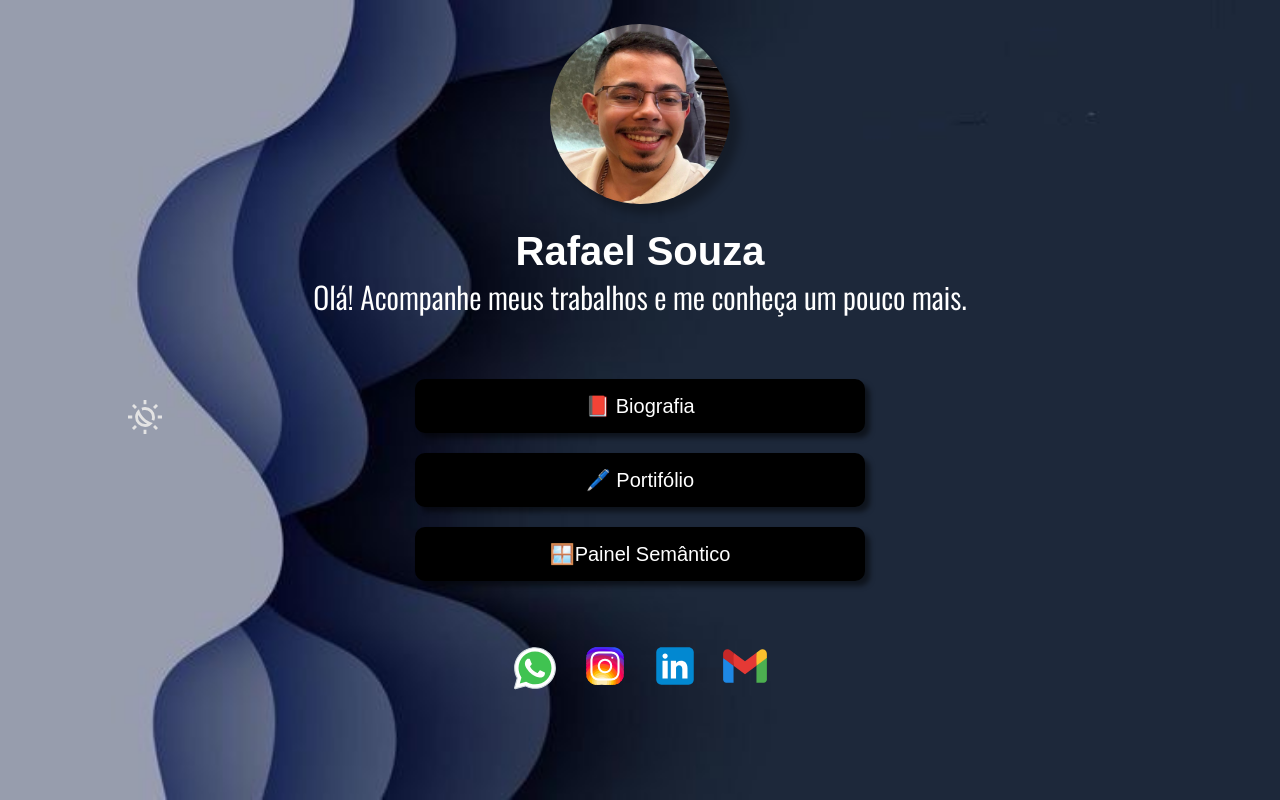
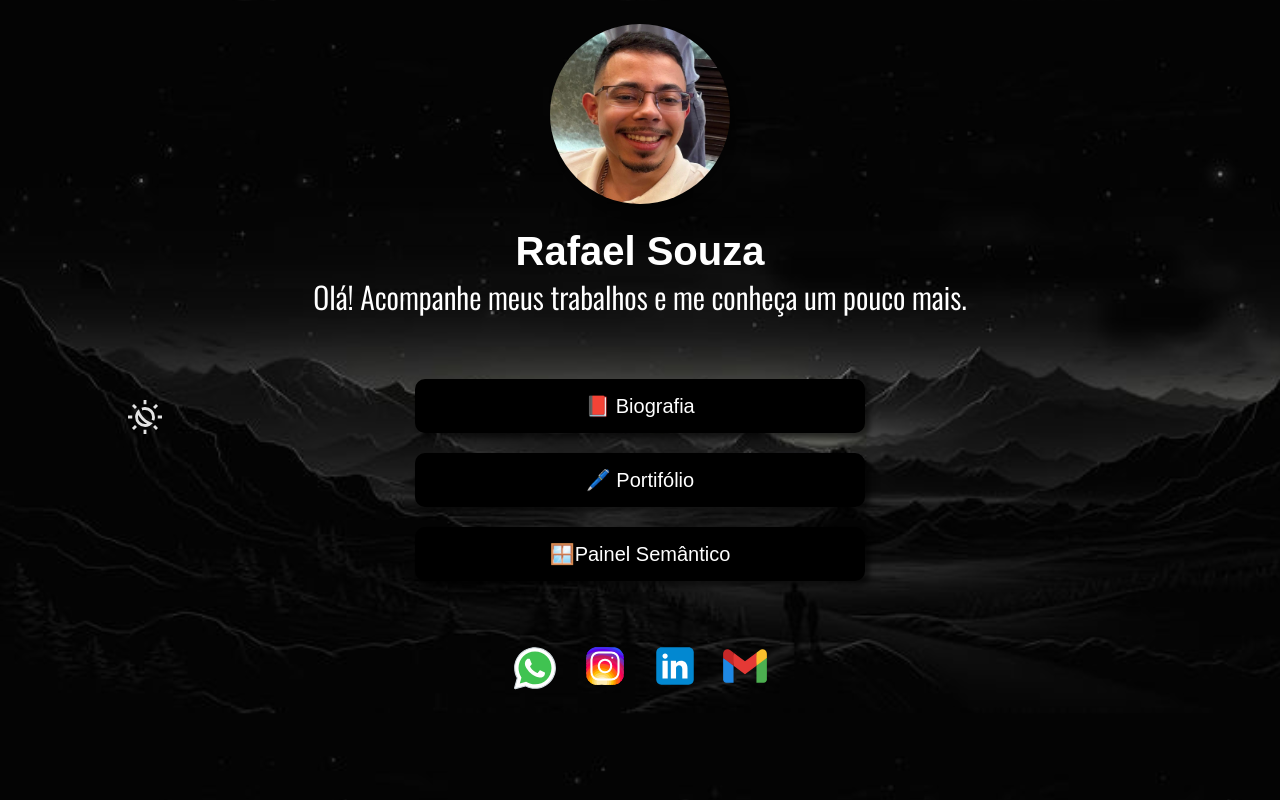
Before and after one commit to rafaelzaoramos172-crypto/LinkTree, a plain HTML site: page index.html in a window 1280 px wide. Both pictures are taken after a click on the element 145 px from the left and 419 px from the top of the page. Drawn offline with nearby package versions, Linux system fonts and the light colour scheme.

Commit message:
LinkTree finalizado

```diff
--- a/css/estilo.css
+++ b/css/estilo.css
@@ -11,7 +11,7 @@ body {
     /*background: linear-gradient(45deg, rgba(16, 79, 181, 0.717), black);*/
     /*background: radial-gradient(purple, rgba(34, 161, 240, 0.31));*/
     /*background-repeat*/
-    background-image: url("../recursos/img/fundo.png.png");
+    background-image: url("../recursos/img/fundooriginal.jpg");
 
     background-size: cover;
 
@@ -122,7 +122,7 @@ figure {
 
 svg:hover {
 
-    fill: rgb(214, 252, 0);
+    fill: rgb(0, 0, 0);
     cursor: pointer;
 
     transform: scale(1.2);
--- a/js/interatividade.js
+++ b/js/interatividade.js
@@ -20,17 +20,23 @@ $(function(){
                 botoes.css("background-color" , "black")
                 botoes.css ("color" , "white")
                 modoescuro = true;
-
-
+                fundo.css("background-image", "url('../recursos/img/fundoescuro.jpg') ");
+                titulo.css("color" , "white")
+                subtitulo.css("color", "white")
             }else{
 
                     botoes.css("background-color" , "white")
-                    botoes.css ("color" , "black")
+                    botoes.css ("color" , "black    ")
                     modoescuro = false;
+                    fundo.css("background-image", "url('../recursos/img/fundooriginal.jpg')")
+                    titulo.css("color" , "black")
+                    subtitulo.css("color" , "black")
+
+
+            }
 
 
 
-            }
 
         });
 
```
Also changed, not shown: recursos/img/fundoescuro.jpg (added), recursos/img/fundooriginal.jpg (added).
